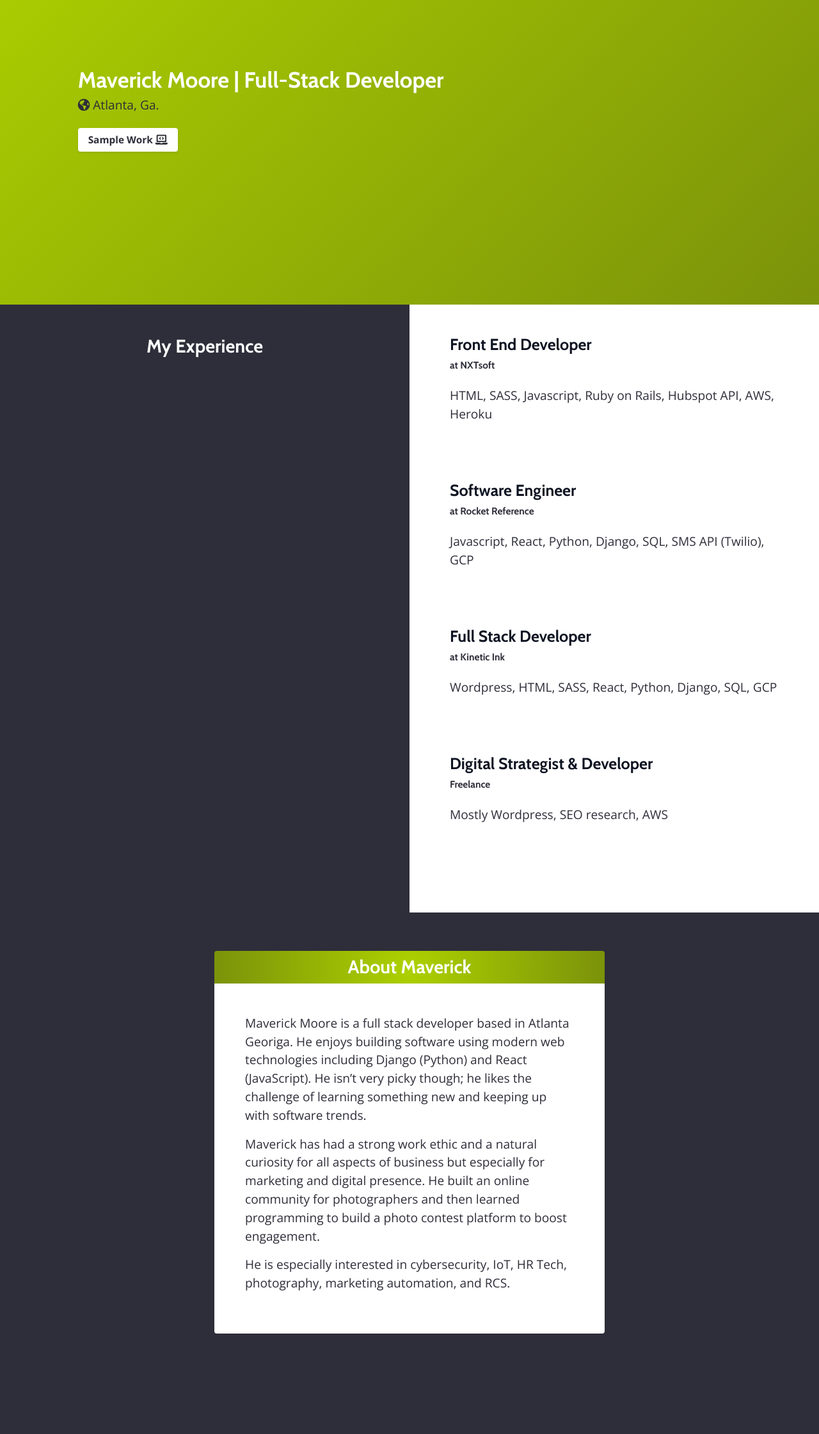
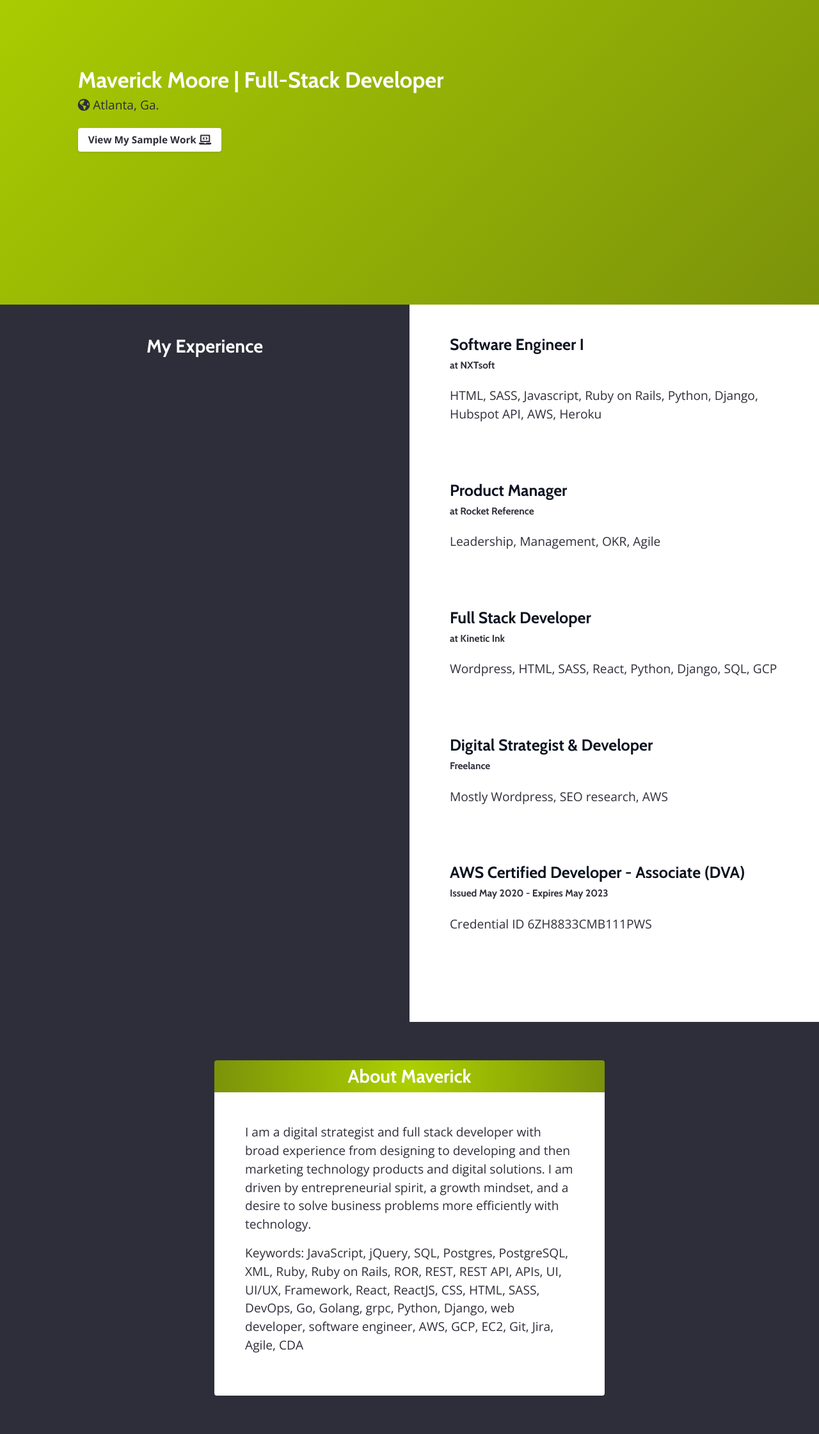
Before and after one commit to mcm66103/maverickmoore.com_02, a Django app: page / in a window 1280 px wide. Shown: the part 164-2405 px from the top of the page at 64% size. Before the commit the page ends 2248 px from the top, so only its background shows below. Run offline with Django 3.2, Linux system fonts and the light colour scheme; some libraries are stand-ins or nearby versions.

Commit message:
update content

```diff
--- a/mysite/mysite/templates/mysite/index.html
+++ b/mysite/mysite/templates/mysite/index.html
@@ -18,7 +18,7 @@
     <div>
       <h1>Maverick Moore | Full-Stack Developer</h1>
       <p><i class="fas fa-globe-americas"></i> Atlanta, Ga.</p>
-      <a target="_blank" href="/demo">Sample Work <i class="fas fa-laptop-code"></i></a>
+      <a target="_blank" href="/demo">View My Sample Work <i class="fas fa-laptop-code"></i></a>
     </div>
   </div>
 </div>
@@ -30,22 +30,25 @@
     </div>
     <div>
       <div>
-        <h3>Front End Developer</h3>
+        <h3>Software Engineer I</h3>
         <h4>at NXTsoft</h4>
-        <p>HTML, SASS, Javascript, Ruby on Rails, Hubspot API, AWS, Heroku</p>
+        <p>HTML, SASS, Javascript, Ruby on Rails, Python, Django, Hubspot API, AWS, Heroku</p>
 
-        <h3>Software Engineer</h3>
+        <h3>Product Manager</h3>
         <h4>at Rocket Reference</h4>
-        <p>Javascript, React, Python, Django, SQL, SMS API (Twilio), GCP</p>
+        <p>Leadership, Management, OKR, Agile</p>
 
         <h3>Full Stack Developer</h3>
         <h4>at Kinetic Ink</h4>
         <p>Wordpress, HTML, SASS, React, Python, Django, SQL, GCP</p>
 
-
         <h3>Digital Strategist & Developer</h3>
         <h4>Freelance</h4>
         <p>Mostly Wordpress, SEO research, AWS</p>
+
+        <h3>AWS Certified Developer - Associate (DVA)</h3>
+        <h4>Issued May 2020 - Expires May 2023</h4>
+        <p>Credential ID 6ZH8833CMB111PWS</p>
       </div>
     </div>
   </div>
@@ -58,19 +61,15 @@
         <h2>About Maverick</h2>
       </div>
       <div>
-        <p>Maverick Moore is a full stack developer based in Atlanta Georiga. He
-          enjoys building software using modern web technologies including Django
-          (Python) and React (JavaScript). He isn’t very picky though; he likes
-          the challenge of learning something new and keeping up with software
-          trends.</p>
+        <p>I am a digital strategist and full stack developer with broad experience
+          from designing to developing and then marketing technology products and
+          digital solutions. I am driven by entrepreneurial spirit, a growth mindset,
+          and a desire to solve business problems more efficiently with technology.</p>
 
-        <p>Maverick has had a strong work ethic and a natural curiosity for all aspects
-          of business but especially for marketing and digital presence. He built
-          an online community for photographers and then learned programming to build
-          a photo contest platform to boost engagement.</p>
-
-        <p>He is especially interested in cybersecurity, IoT, HR Tech, photography,
-          marketing automation, and RCS.</p>
+          <p>Keywords: JavaScript, jQuery, SQL, Postgres, PostgreSQL, XML, Ruby, Ruby on Rails,
+            ROR, REST, REST API, APIs, UI, UI/UX, Framework, React, ReactJS, CSS, HTML,
+            SASS, DevOps, Go, Golang, grpc, Python, Django, web developer, software engineer,
+            AWS, GCP, EC2, Git, Jira, Agile, CDA</p>
       </div>
     </div>
   </div>
```
Also changed, not shown: mysite/mysite/templates/mysite/demo.html (+6 -1 lines), mysite/mysite/static/mysite/images/20200701-atlanta-coffee.gif (added).
